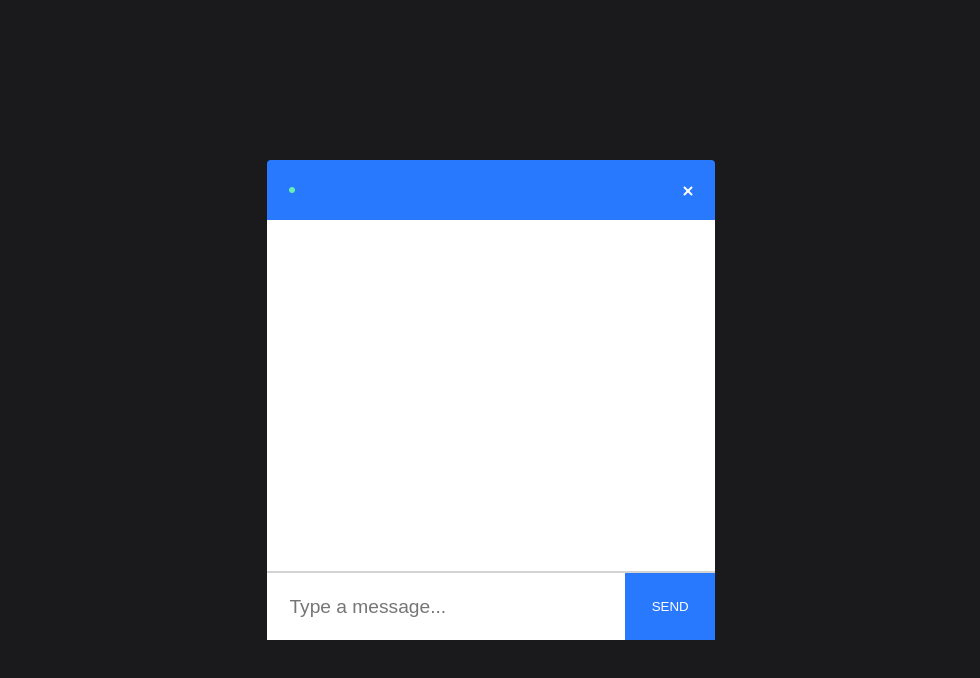
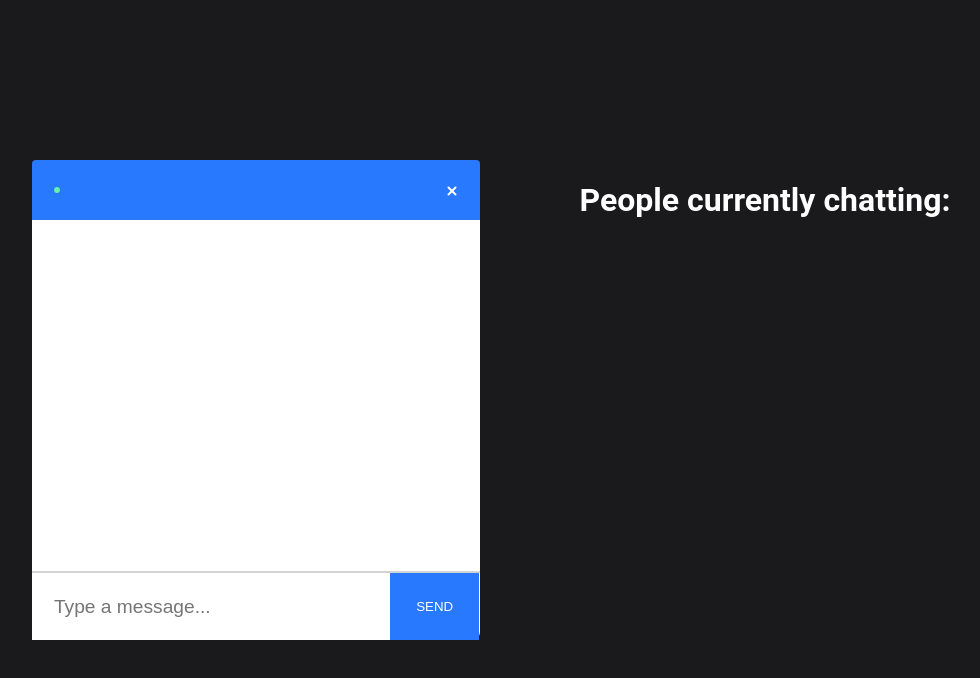
Before and after one commit to guru-apr21/gement.io, a React (Create React App) app in the folder client/: page /chat in a window 1280 px wide. Shown: the top 678 px of the page, without its empty margins (149-1129 px from the left). Built offline with nearby package versions, Linux system fonts and the light colour scheme; the HTML template or start-up script is replaced by a standard one.

Commit message:
Pass users as a prop to Text Container 🚖

```diff
--- a/client/src/components/Chat/index.js
+++ b/client/src/components/Chat/index.js
@@ -5,12 +5,14 @@ import queryString from 'query-string';
 import io from 'socket.io-client';
 import './chat.css';
 import Messages from '../Messages';
+import TextContainer from '../TextContainer/index';
 
 let socket;
 const Chat = ({ location }) => {
   const [name, setName] = useState('');
   const [room, setRoom] = useState('');
   const [messages, setMessages] = useState([]);
+  const [users, setUsers] = useState([]);
   const ENDPOINT = 'localhost:5000';
 
   useEffect(() => {
@@ -32,6 +34,8 @@ const Chat = ({ location }) => {
     socket.on('message', (message) => {
       setMessages((messages) => setMessages([...messages, message]));
     });
+
+    socket.on('roomData', ({ users }) => setUsers(users));
   }, []);
 
   return (
@@ -41,6 +45,7 @@ const Chat = ({ location }) => {
         <Messages messages={messages} name={name} />
         <Input socket={socket} />
       </div>
+      <TextContainer users={users} />
     </div>
   );
 };
```
